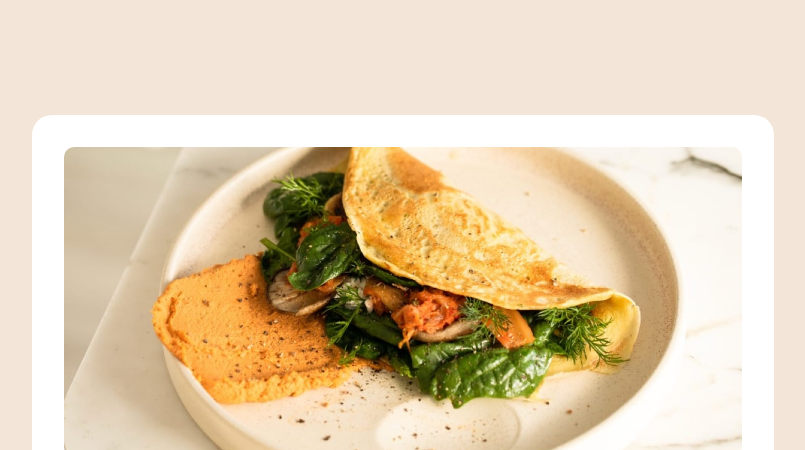
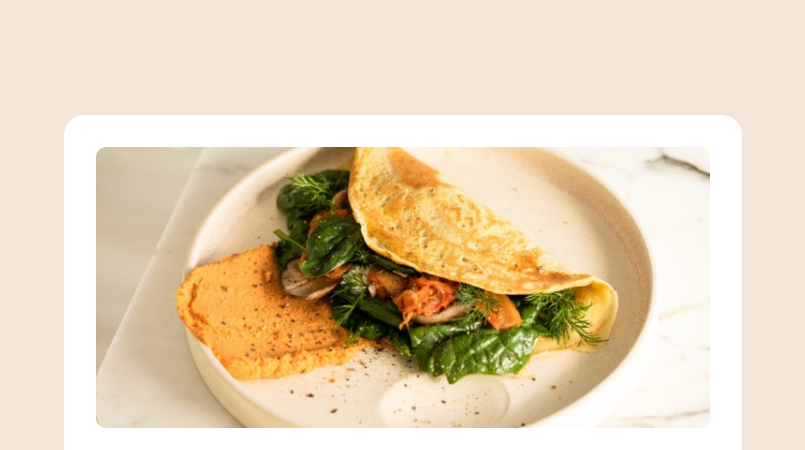
Before and after one commit to nemoanderson/recipe-page-main-project, a plain HTML site: page index.html in a window 1280 px wide. Shown: the top 450 px of the page, without its empty margins (237-1042 px from the left). Drawn offline with Linux system fonts and the light colour scheme.

Commit message:
added meta description and removed wrong stylesheet.

```diff
--- a/index.html
+++ b/index.html
@@ -3,14 +3,15 @@
     <head>
       <meta charset="UTF-8">
       <meta name="viewport" content="width=device-width, initial-scale=1.0"> <!-- displays site properly based on user's device -->
-
+      <meta name="description" content="The greates omelette EVER made. Don't believe us, then take the challenge of making this simple and delicious omelette. Not only is it simple and delicious but it only takes 10 minutes to make. Click here to start your journey to the greatest breakfast ever. ">
       <link rel="icon" type="image/png" sizes="32x32" href="./assets/images/favicon-32x32.png">
       <link rel="preconnect" href="https://fonts.googleapis.com">
       <link rel="preconnect" href="https://fonts.gstatic.com" crossorigin>
       <link href="https://fonts.googleapis.com/css2?family=Outfit:wght@100..900&family=Young+Serif&display=swap" rel="stylesheet">
 
+      <link rel="stylesheet" href="reset.css">
       <link rel="stylesheet" href="style.css">
-      <link rel="stylesheet" href="look.css">
+
 
       <title>Frontend Mentor | Recipe page</title>
     </head>
```
